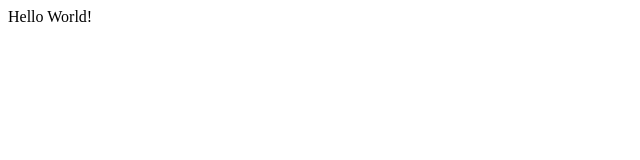
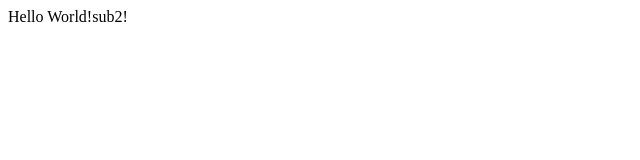
Before and after one commit to eric900/eric900.github.io, a plain HTML site: page sub1/sub2/index.html in a window 1280 px wide. Shown: the full height of the page, 0-640 px from the left. Drawn offline with Linux system fonts and the light colour scheme.

Commit message:
Update index.html

```diff
--- a/sub1/sub2/index.html
+++ b/sub1/sub2/index.html
@@ -2,6 +2,6 @@
 <head>
 </head>
 <body>
-Hello World!
+Hello World!sub2!
 </body>
 </html>
```
